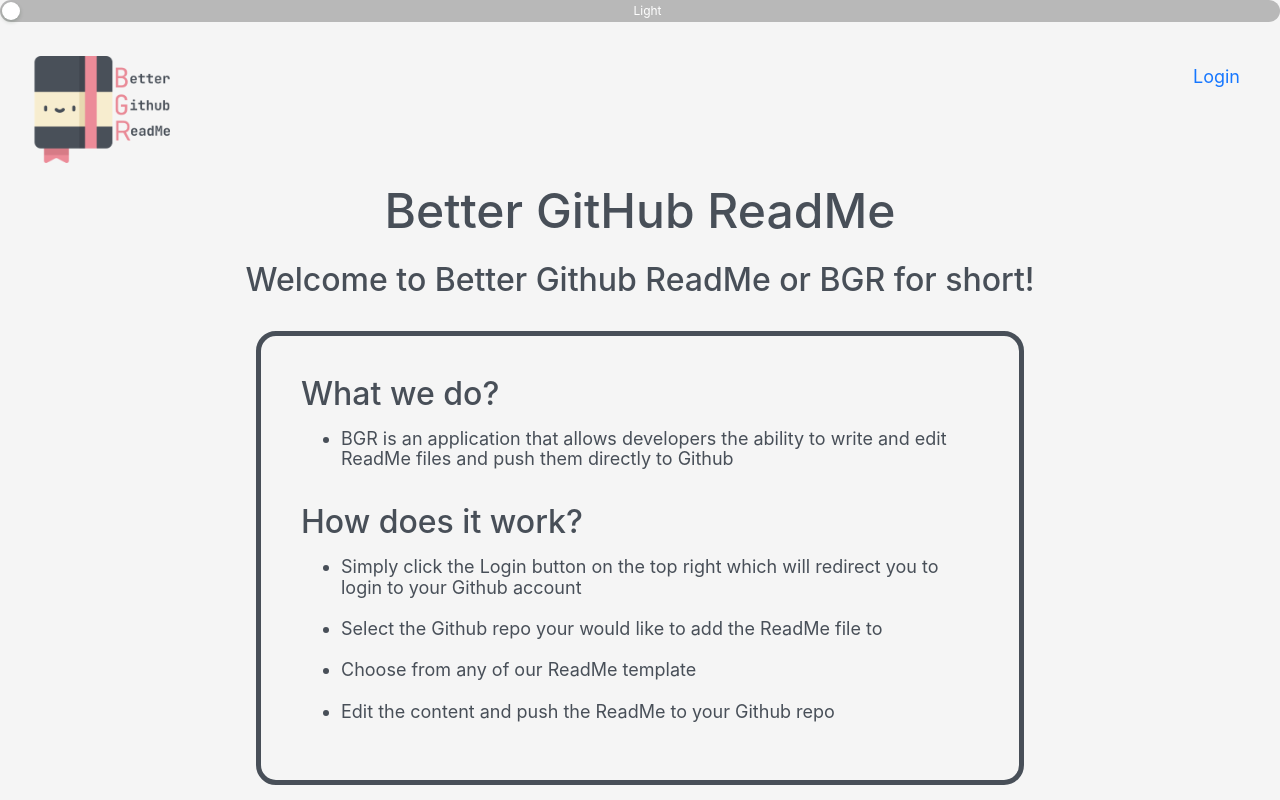
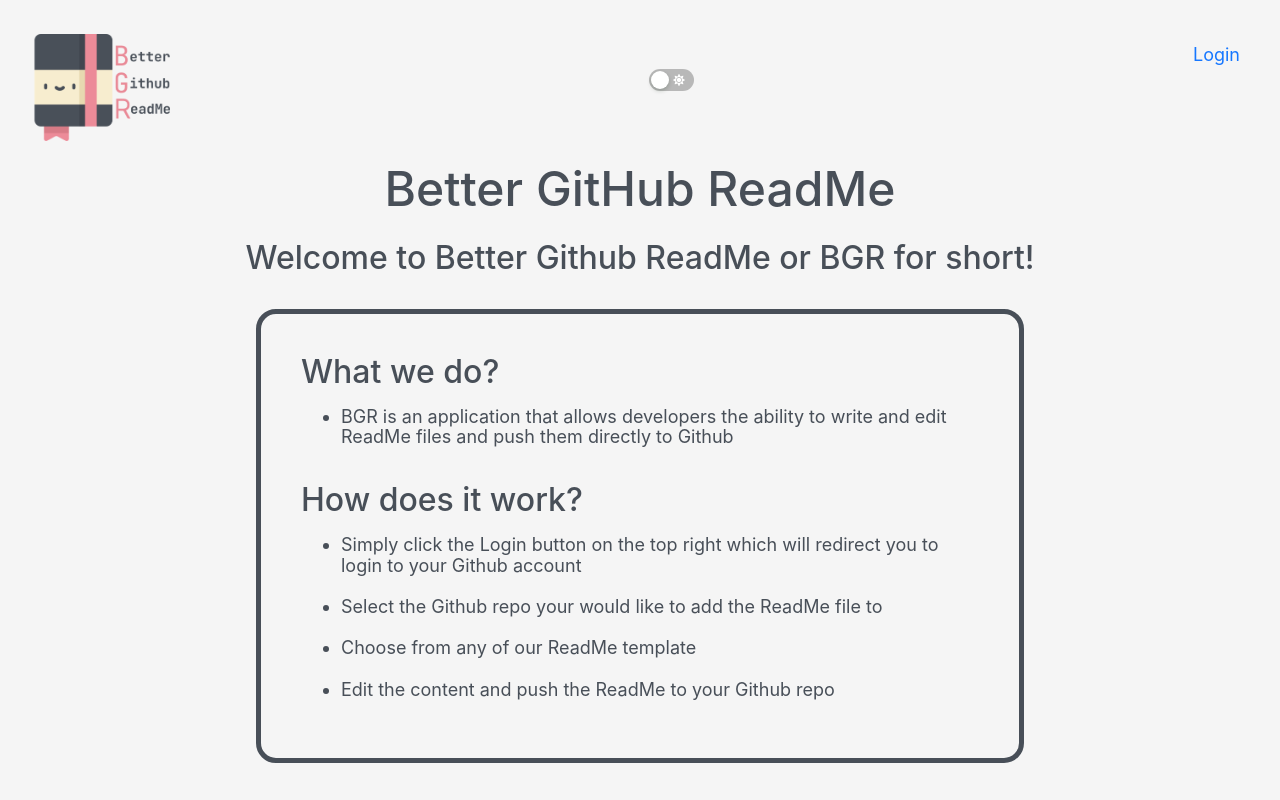
Before and after one commit to bambolelooo/better-github-readme, a React (Create React App) app in the folder client/: page / in a window 1280 px wide. Built offline with nearby package versions, Linux system fonts and the light colour scheme.

Commit message:
added cun and moon icons

```diff
--- a/client/package.json
+++ b/client/package.json
@@ -12,6 +12,7 @@
     "lodash.isequal": "^4.5.0",
     "react": "^18.2.0",
     "react-dom": "^18.2.0",
+    "react-icons": "^4.8.0",
     "react-markdown": "^8.0.6",
     "react-router-dom": "^6.9.0",
     "react-scripts": "5.0.1",
--- a/client/src/App.js
+++ b/client/src/App.js
@@ -40,14 +40,8 @@
                 }}
             >
                 <Layout style={{ height: '100%' }}>
-                    <Switch
-                        defaultChecked={false}
-                        checkedChildren="Dark"
-                        unCheckedChildren="Light"
-                        onClick={handleClick}
-                    ></Switch>
                     <BrowserRouter>
-                        <Nav darkTheme={darkTheme} />
+                        <Nav darkTheme={darkTheme} handleClick={handleClick} />
                         <Routes>
                             <Route path="/" element={<Home />}></Route>
                             <Route
--- a/client/src/pages/Nav.js
+++ b/client/src/pages/Nav.js
@@ -1,8 +1,10 @@
 import React from 'react'
 import { Link, useNavigate } from 'react-router-dom'
 import '../App.css'
-
-const Nav = ({ darkTheme }) => {
+import { Switch } from 'antd'
+import { BsMoonFill } from 'react-icons/bs'
+import { FaSun } from 'react-icons/fa'
+const Nav = ({ darkTheme, handleClick }) => {
     const auth = localStorage.getItem('user')
     const navigate = useNavigate()
     const logout = () => {
@@ -19,6 +21,20 @@
                         ? require('../resources/logodark512.png')
                         : require('../resources/logolight512.png')
                 }
+            />
+            <Switch
+                defaultChecked={false}
+                checkedChildren={
+                    <div
+                        style={{
+                            marginTop: '2px',
+                        }}
+                    >
+                        <BsMoonFill />
+                    </div>
+                }
+                unCheckedChildren={<FaSun />}
+                onClick={handleClick}
             />
             {auth ? (
                 <ul className="nav-ul nav-right">
```
